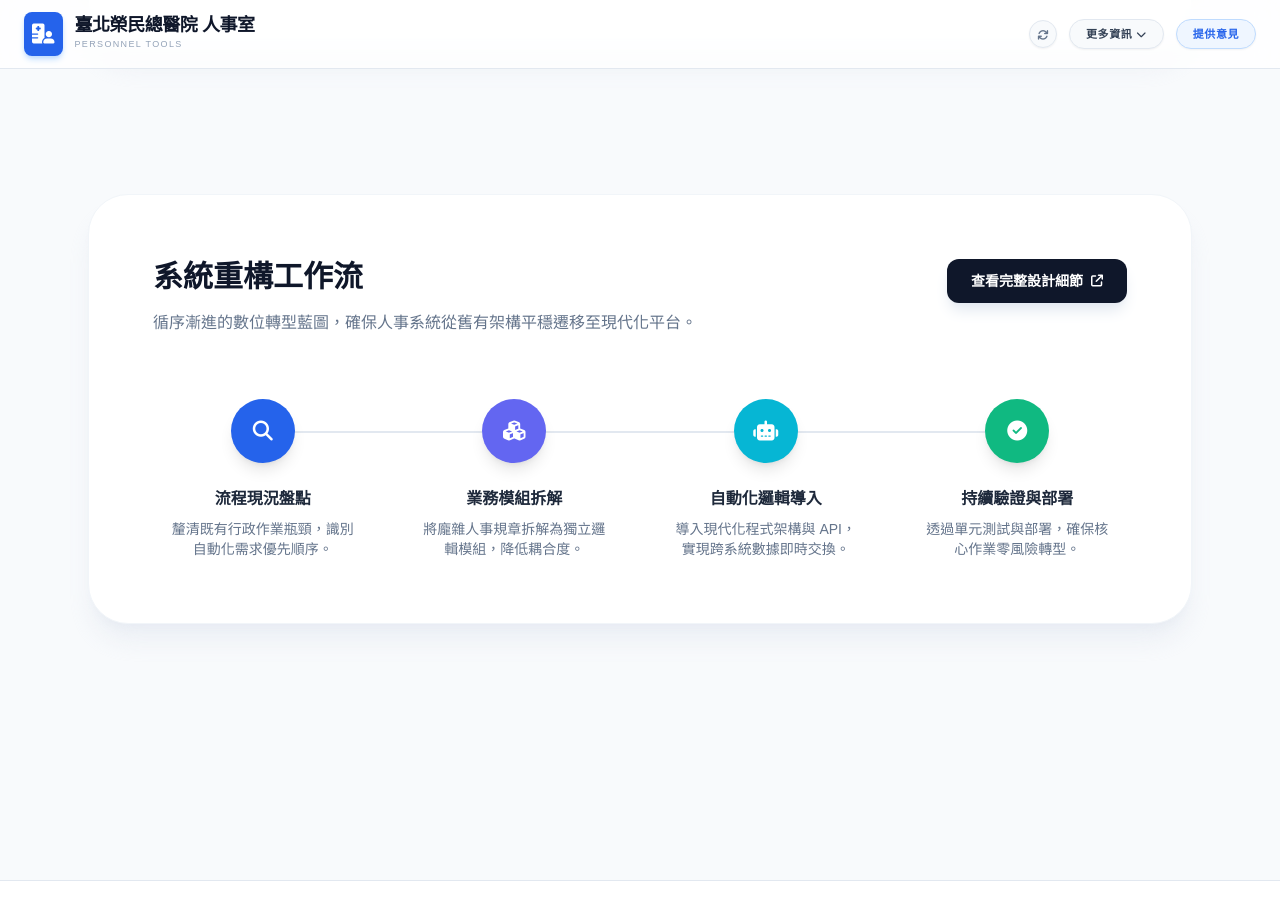
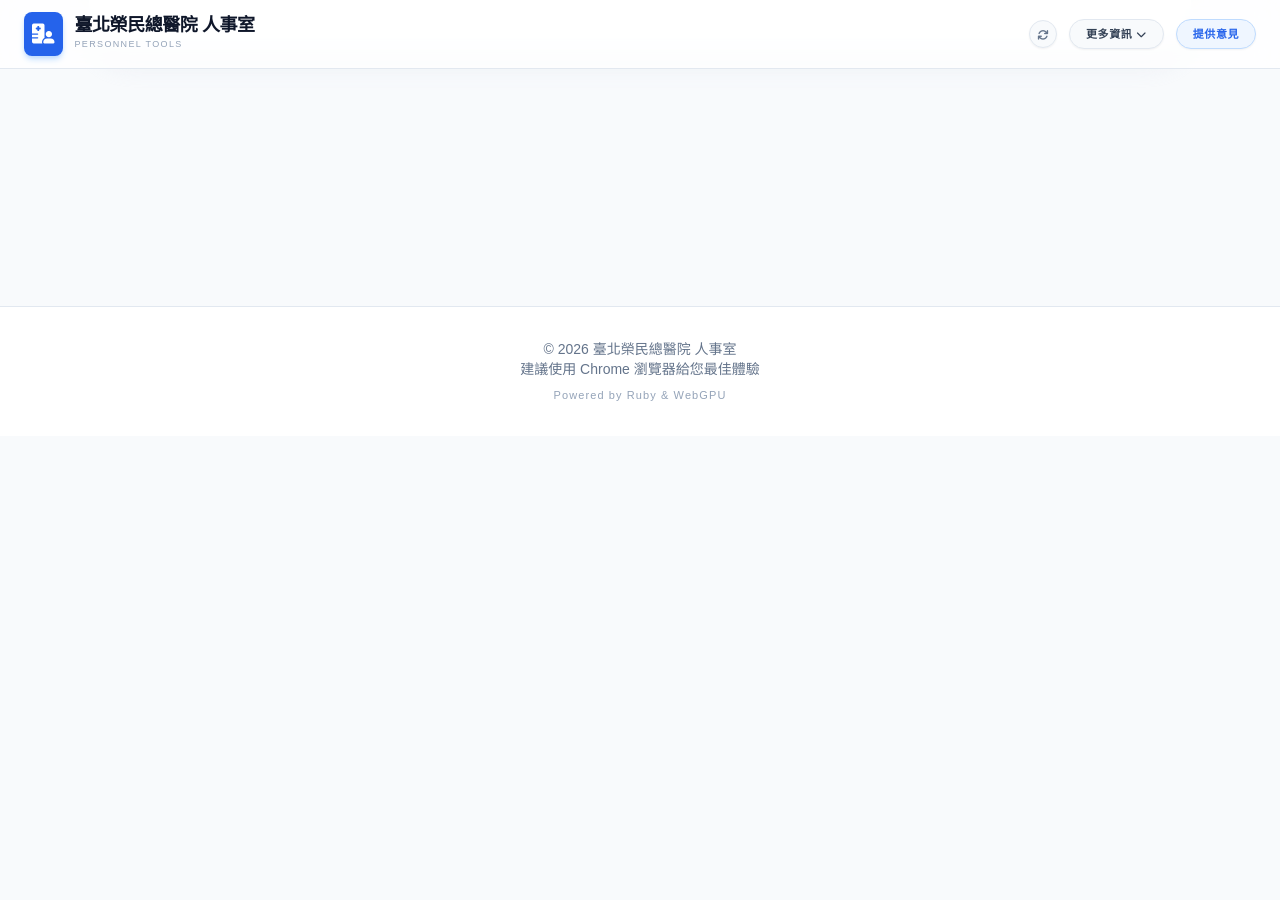
Before and after one commit to lennox0909/vghtpe-hr-tools, a Jekyll site: the page built from index.html, in a window 1280 px wide and 900 px high, scrolled down 2456 px. Built offline with Jekyll 4.4.1, drawn with Linux system fonts in a browser that asks for light colours; after the commit the page ends 2892 px from its top, so only the background shows below that.

Commit message:
rmove system-refactoring workflows

```diff
--- a/_data/workflows.yml
+++ b/_data/workflows.yml
@@ -27,47 +27,29 @@ auto-reply:
       description: 內建動態問題推薦機制，無須等待模型長篇生成即可一鍵點選常見問答，極小化 Token 消耗並加速查詢體驗。
 
 # 工作流區塊：系統重構
-refactor:
-  header:
-    title: "系統重構工作流"
-    description: "循序漸進的數位轉型藍圖，確保人事系統從舊有架構平穩遷移至現代化平台。"
-    button_text: "查看完整設計細節"
-    url: "/system-refactoring/"
-  steps:
-    - title: 流程現況盤點
-      icon: fa-magnifying-glass
-      color_theme: bg-blue-600
-      description: 釐清既有行政作業瓶頸，識別自動化需求優先順序。
+# refactor:
+#   header:
+#     title: "系統重構工作流"
+#     description: "循序漸進的數位轉型藍圖，確保人事系統從舊有架構平穩遷移至現代化平台。"
+#     button_text: "查看完整設計細節"
+#     url: "/system-refactoring/"
+#   steps:
+#     - title: 流程現況盤點
+#       icon: fa-magnifying-glass
+#       color_theme: bg-blue-600
+#       description: 釐清既有行政作業瓶頸，識別自動化需求優先順序。
 
-    - title: 業務模組拆解
-      icon: fa-cubes
-      color_theme: bg-indigo-500
-      description: 將龐雜人事規章拆解為獨立邏輯模組，降低耦合度。
+#     - title: 業務模組拆解
+#       icon: fa-cubes
+#       color_theme: bg-indigo-500
+#       description: 將龐雜人事規章拆解為獨立邏輯模組，降低耦合度。
 
-    - title: 自動化邏輯導入
-      icon: fa-robot
-      color_theme: bg-cyan-500
-      description: 導入現代化程式架構與 API，實現跨系統數據即時交換。
+#     - title: 自動化邏輯導入
+#       icon: fa-robot
+#       color_theme: bg-cyan-500
+#       description: 導入現代化程式架構與 API，實現跨系統數據即時交換。
 
-    - title: 持續驗證與部署
-      icon: fa-circle-check
-      color_theme: bg-emerald-500
-      description: 透過單元測試與部署，確保核心作業零風險轉型。
-
-# 新進人員培訓
-
-# training:
-#   header:
-#     title: "新進人員培訓工作流"
-#     description: "標準化報到流程，協助新進同仁快速融入醫療行政作業環境。"
-#     button_text: "查看培訓教材"
-#     url: "/training_docs/"
-#   steps:
-#     - title: 報到與權限開通
-#       icon: fa-id-card
-#       color_theme: purple-500
-#       description: 完成人事資料建檔與院內各項資訊系統權限申請。
-#     - title: 核心業務交接
-#       icon: fa-handshake
-#       color_theme: orange-500
-#       description: 熟悉單位核心業務與跨部門溝通協調窗口。
+#     - title: 持續驗證與部署
+#       icon: fa-circle-check
+#       color_theme: bg-emerald-500
+#       description: 透過單元測試與部署，確保核心作業零風險轉型。
```
